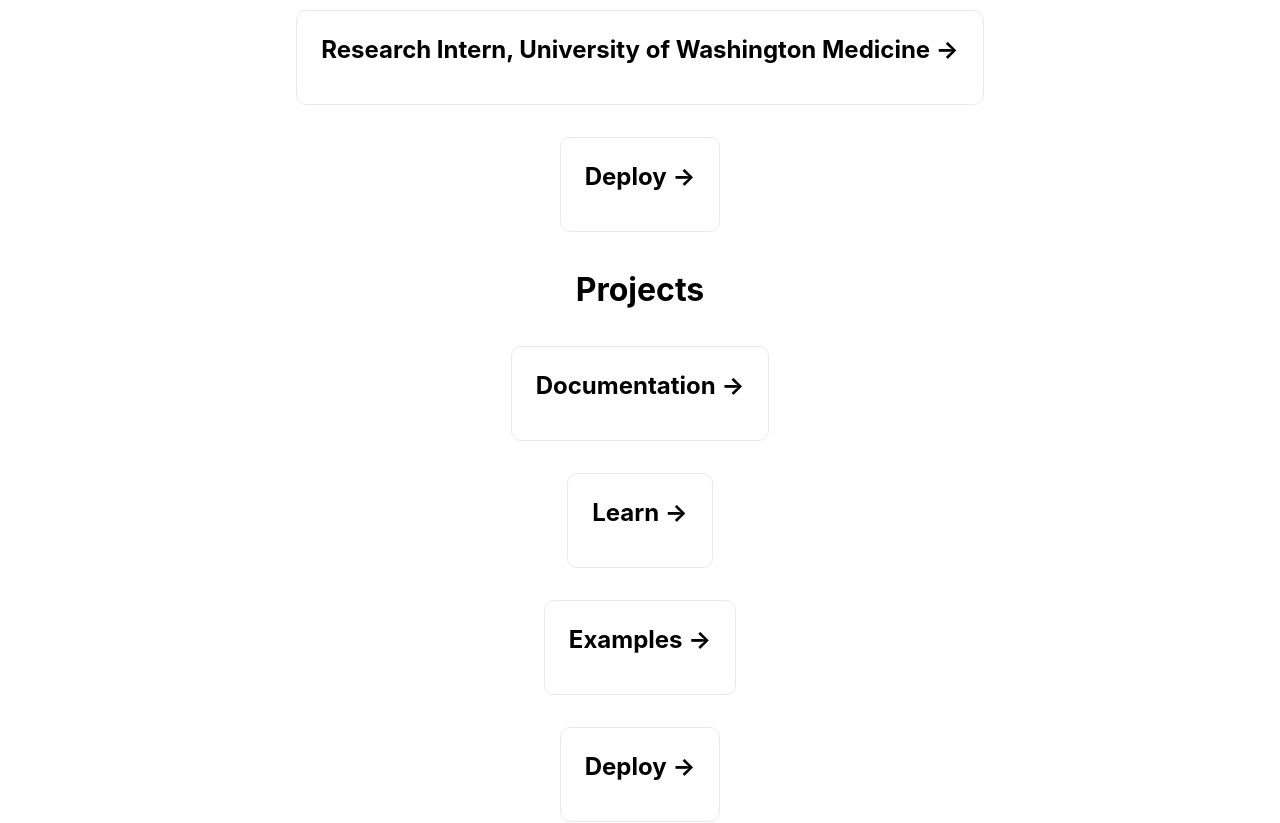
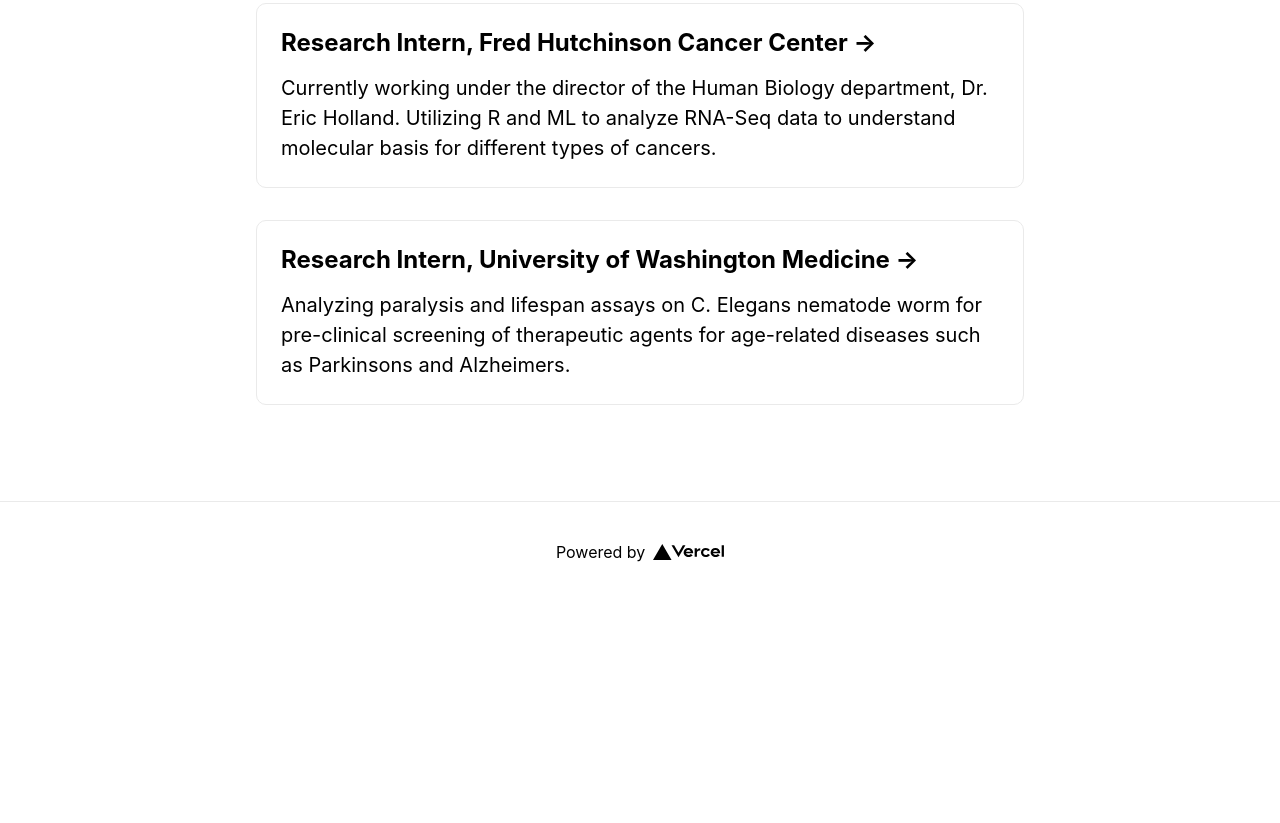
Before and after one commit to saisha-l/saishalakkoju.me, a Next.js app: page / in a window 1280 px wide. Shown: the part 960-1783 px from the top of the page. After the commit the page ends 1561 px from the top, so only its background shows below. Built offline with nearby package versions, Linux system fonts and the light colour scheme.

Commit message:
updated sections

```diff
--- a/pages/index.js
+++ b/pages/index.js
@@ -38,9 +38,13 @@ export default function Home() {
 
         <h1 className={styles.centered2}>Experience</h1>
         <div className={styles.col1}>
-          <Popup trigger={<div className={styles.card}><h3>Market & Data Analyst, Business Impact Group &rarr;</h3></div>} modal>
+          <Popup trigger={<div className={styles.card}>
+            <h3>Market & Data Analyst, Business Impact Group &rarr;</h3>
+            <p>Accelerating growth for SMBs in the Seattle area through delivering data-driven insights. Strengthening stakeholder relationships, by presenting research in an accessible format using data visualization to present strategies to increase capital.</p>
+            </div>} modal>
             {close => (
-              <div>
+              <div className={styles.cardpopup}>
+                <img className={styles.img2} src={'./bigUWlogo.png'}/>
                 <h3>Market & Data Analyst, Business Impact Group</h3>
                 <p>Accelerating growth for SMBs in the Seattle area through delivering data-driven insights. Strengthening stakeholder relationships, by presenting research in an accessible format using data visualization to present strategies to increase capital.</p>
                 <button onClick={close} className={styles.closeButton}>Close</button>
@@ -48,9 +52,12 @@ export default function Home() {
             )}
           </Popup>
 
-          <Popup trigger={<div className={styles.card}><h3>Research Intern, Fred Hutchinson Cancer Center &rarr;</h3></div>} modal>
+          <Popup trigger={<div className={styles.card}>
+            <h3>Research Intern, Fred Hutchinson Cancer Center &rarr;</h3>
+            <p>Currently working under the director of the Human Biology department, Dr. Eric Holland. Utilizing R and ML to analyze RNA-Seq data to understand molecular basis for different types of cancers.</p>
+            </div>} modal>
             {close => (
-              <div>
+              <div className={styles.cardpopup}>
                 <h3>Research Intern, Fred Hutchinson Cancer Center</h3>
                 <p>Currently working under the director of the Human Biology department, Dr. Eric Holland. Utilizing R and ML to analyze RNA-Seq data to understand molecular basis for different types of cancers.</p>
                 <button onClick={close} className={styles.closeButton}>Close</button>
@@ -58,9 +65,12 @@ export default function Home() {
             )}
           </Popup>
 
-          <Popup trigger={<div className={styles.card}><h3>Research Intern, University of Washington Medicine &rarr;</h3></div>} modal>
+          <Popup trigger={<div className={styles.card}>
+            <h3>Research Intern, University of Washington Medicine &rarr;</h3>
+            <p>Analyzing paralysis and lifespan assays on C. Elegans nematode worm for pre-clinical screening of therapeutic agents for age-related diseases such as Parkinsons and Alzheimers.</p>
+            </div>} modal>
             {close => (
-              <div>
+              <div className={styles.cardpopup}>
                 <h3>Research Intern, University of Washington Medicine</h3>
                 <p>Analyzing paralysis and lifespan assays on C. Elegans nematode worm for pre-clinical screening of therapeutic agents for age-related diseases such as Parkinsons and Alzheimers.</p>
                 <button onClick={close} className={styles.closeButton}>Close</button>
@@ -68,59 +78,9 @@ export default function Home() {
             )}
           </Popup>
 
-          <Popup trigger={<div className={styles.card}><h3>Deploy &rarr;</h3></div>} modal>
-            {close => (
-              <div>
-                <h3>Deploy</h3>
-                <p>Instantly deploy your Next.js site to a public URL with Vercel.</p>
-                <button onClick={close} className={styles.closeButton}>Close</button>
-              </div>
-            )}
-          </Popup>
         </div>
 
-        <h1>Projects</h1>
-        <div className={styles.col1}>
-          <Popup trigger={<div className={styles.card}><h3>Documentation &rarr;</h3></div>} modal>
-            {close => (
-              <div>
-                <h3>Documentation</h3>
-                <p>Find in-depth information about Next.js features and API.</p>
-                <button onClick={close} className={styles.closeButton}>Close</button>
-              </div>
-            )}
-          </Popup>
 
-          <Popup trigger={<div className={styles.card}><h3>Learn &rarr;</h3></div>} modal>
-            {close => (
-              <div>
-                <h3>Learn</h3>
-                <p>Learn about Next.js in an interactive course with quizzes!</p>
-                <button onClick={close} className={styles.closeButton}>Close</button>
-              </div>
-            )}
-          </Popup>
-
-          <Popup trigger={<div className={styles.card}><h3>Examples &rarr;</h3></div>} modal>
-            {close => (
-              <div>
-                <h3>Examples</h3>
-                <p>Discover and deploy boilerplate example Next.js projects.</p>
-                <button onClick={close} className={styles.closeButton}>Close</button>
-              </div>
-            )}
-          </Popup>
-
-          <Popup trigger={<div className={styles.card}><h3>Deploy &rarr;</h3></div>} modal>
-            {close => (
-              <div>
-                <h3>Deploy</h3>
-                <p>Instantly deploy your Next.js site to a public URL with Vercel.</p>
-                <button onClick={close} className={styles.closeButton}>Close</button>
-              </div>
-            )}
-          </Popup>
-        </div>
       </main>
 
       <footer>
--- a/styles/Home.module.css
+++ b/styles/Home.module.css
@@ -98,6 +98,12 @@
 
 }
 
+
+.img2{
+  max-height: 100pt;
+
+}
+
 .col1 {
   display: flex;
   align-items: center;
@@ -114,6 +120,22 @@
   padding: 1.5rem;
   text-align: left;
   color: inherit;
+  text-decoration: none;
+  border: 1px solid #eaeaea;
+  border-radius: 10px;
+  transition:
+    color 0.15s ease,
+    border-color 0.15s ease;
+}
+
+
+.cardpopup {
+  margin: 1rem;
+  flex-basis: 45%;
+  padding: 1.5rem;
+  text-align: left;
+  background-color: whitesmoke;
+  box-shadow: inset;
   text-decoration: none;
   border: 1px solid #eaeaea;
   border-radius: 10px;
```
